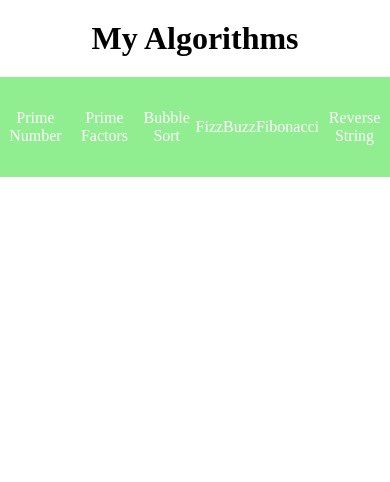
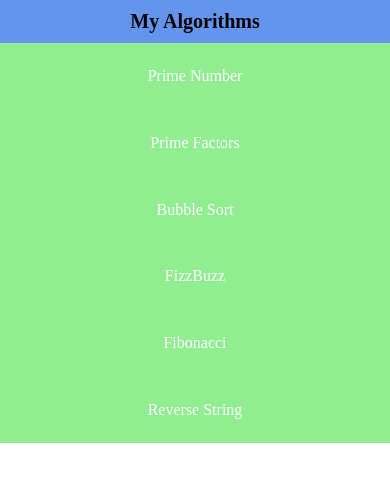
Before and after one commit to Faiz-Ahmad-Ansari/My-Algorithms, a React (Create React App) app: page / in a window 390 px wide. Shown: the top 482 px of the page. Built offline with nearby package versions, Linux system fonts and the light colour scheme.

Commit message:
media query trial

```diff
--- a/src/App.js
+++ b/src/App.js
@@ -13,7 +13,7 @@ function App() {
   return (
     <div>
       <BrowserRouter>
-      <switch>
+      <Switch>
         <Menu />
         <Route path= '/PrimeNumber' component= {PrimeNum} />
         <Route path= '/PrimeFactors' component= {PrimeFactor} />
@@ -21,7 +21,7 @@ function App() {
         <Route path= '/FizzBuzz' component= {FizzBuzz} />
         <Route path= '/Fibonacci' component= {Fibonacci} />
         <Route path= '/ReverseString' component= {ReverseString} />
-      </switch>
+      </Switch>
       </BrowserRouter>
 
     </div>
--- a/src/Menu.css
+++ b/src/Menu.css
@@ -3,6 +3,7 @@
     padding: 0px;
     box-sizing: border-box;
 }
+
 
 .myNav{
     width: 100%;
@@ -25,3 +26,45 @@ li {
     color: white;
     text-decoration: none;
 }
+
+@media only screen and (max-width: 600px){
+
+    .myNav{
+        width: 100%;
+        background-color: lightgreen;
+        color: white;
+    }
+
+    ul{
+        height: 400px;;
+        display: flex;
+        flex-direction: column;
+        justify-content: space-around;
+        align-items: center;
+    }
+
+    li {
+        list-style-type: none;
+        display: inline-block;
+        padding: 10px;
+        width: 100%;
+    }
+
+    li:hover{
+        background-color: grey;
+    }
+
+    .myNav ul li a {
+        color: white;
+        text-decoration: none;
+    }
+
+    .MenuHead{
+        font-size: 20px;
+        width: 100%;
+        margin: 0px;
+        background-color: cornflowerblue;
+
+    }
+
+}
--- a/src/Menu.js
+++ b/src/Menu.js
@@ -5,7 +5,7 @@ import {Link} from 'react-router-dom';
 const Menu = ()=> {
     return(
         <div>
-            <h1>My Algorithms</h1>
+            <h1 className='MenuHead'>My Algorithms</h1>
             <div className='myNav'>
                 <ul>
                     <li><Link to ='PrimeNumber'>Prime Number</Link></li>
```
